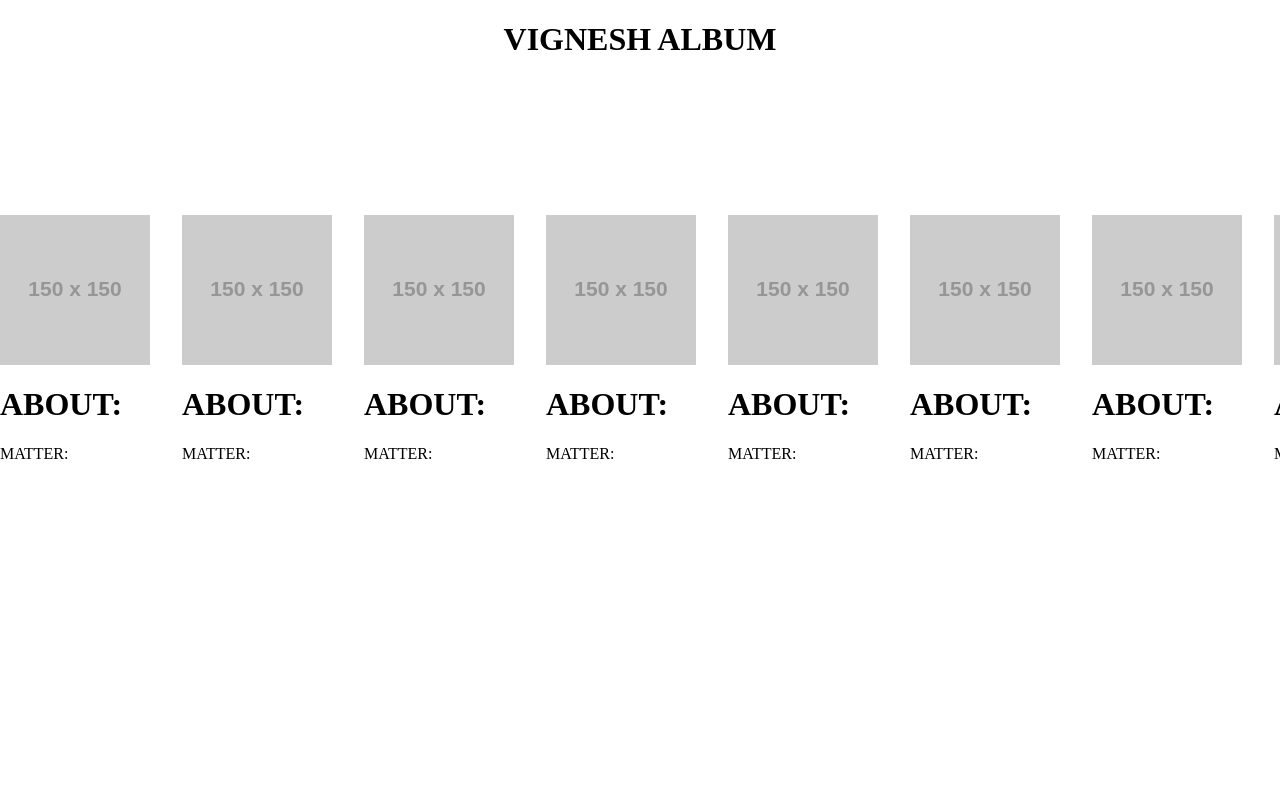
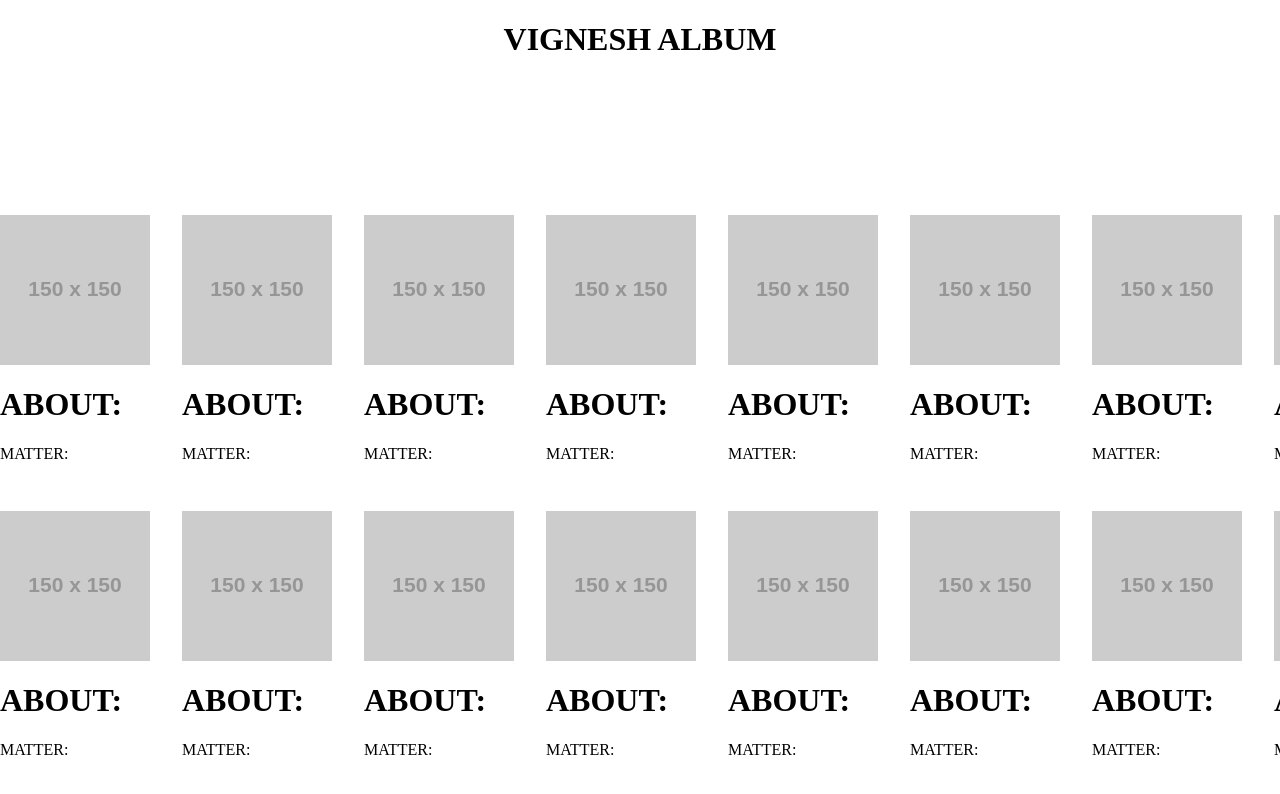
Before and after one commit to abhisai42/my-family-, a plain HTML site: page vignesh.html in a window 1280 px wide. Shown: the top 794 px of the page. Drawn offline with Linux system fonts and the light colour scheme; placeholder pictures from the web are drawn by us.

Commit message:
Update vignesh.html

```diff
--- a/vignesh.html
+++ b/vignesh.html
@@ -79,6 +79,56 @@
       <h1>ABOUT:</h1>
       <P>MATTER:</P>
       </div>
+       <div class="viguimage11">
+      <img src="https://via.placeholder.com/150/b2fe8"  alt="vignesh pic11"/>
+      <h1>ABOUT:</h1>
+      <P>MATTER:</P>
+      </div>
+       <div class="viguimage12">
+      <img src="https://via.placeholder.com/150/b2fe8"  alt="vignesh pic12"/>
+      <h1>ABOUT:</h1>
+      <P>MATTER:</P>
+      </div>
+       <div class="viguimage13">
+      <img src="https://via.placeholder.com/150/b2fe8"  alt="vignesh pic13"/>
+      <h1>ABOUT:</h1>
+      <P>MATTER:</P>
+      </div>
+       <div class="viguimage14">
+      <img src="https://via.placeholder.com/150/b2fe8"  alt="vignesh pic14"/>
+      <h1>ABOUT:</h1>
+      <P>MATTER:</P>
+      </div>
+       <div class="viguimage15">
+      <img src="https://via.placeholder.com/150/b2fe8"  alt="vignesh pic15"/>
+      <h1>ABOUT:</h1>
+      <P>MATTER:</P>
+      </div>
+       <div class="viguimage16">
+      <img src="https://via.placeholder.com/150/b2fe8"  alt="vignesh pic16"/>
+      <h1>ABOUT:</h1>
+      <P>MATTER:</P>
+      </div>
+       <div class="viguimage17">
+      <img src="https://via.placeholder.com/150/b2fe8"  alt="vignesh pic17"/>
+      <h1>ABOUT:</h1>
+      <P>MATTER:</P>
+      </div>
+       <div class="viguimage18">
+      <img src="https://via.placeholder.com/150/b2fe8"  alt="vignesh pic18"/>
+      <h1>ABOUT:</h1>
+      <P>MATTER:</P>
+      </div>
+       <div class="viguimage19">
+      <img src="https://via.placeholder.com/150/b2fe8"  alt="vignesh pic9"/>
+      <h1>ABOUT:</h1>
+      <P>MATTER:</P>
+      </div>
+       <div class="viguimage20">
+      <img src="https://via.placeholder.com/150/b2fe8"  alt="vignesh pic20"/>
+      <h1>ABOUT:</h1>
+      <P>MATTER:</P>
+       </div>
     </div>
   </body>
 </html>
```
